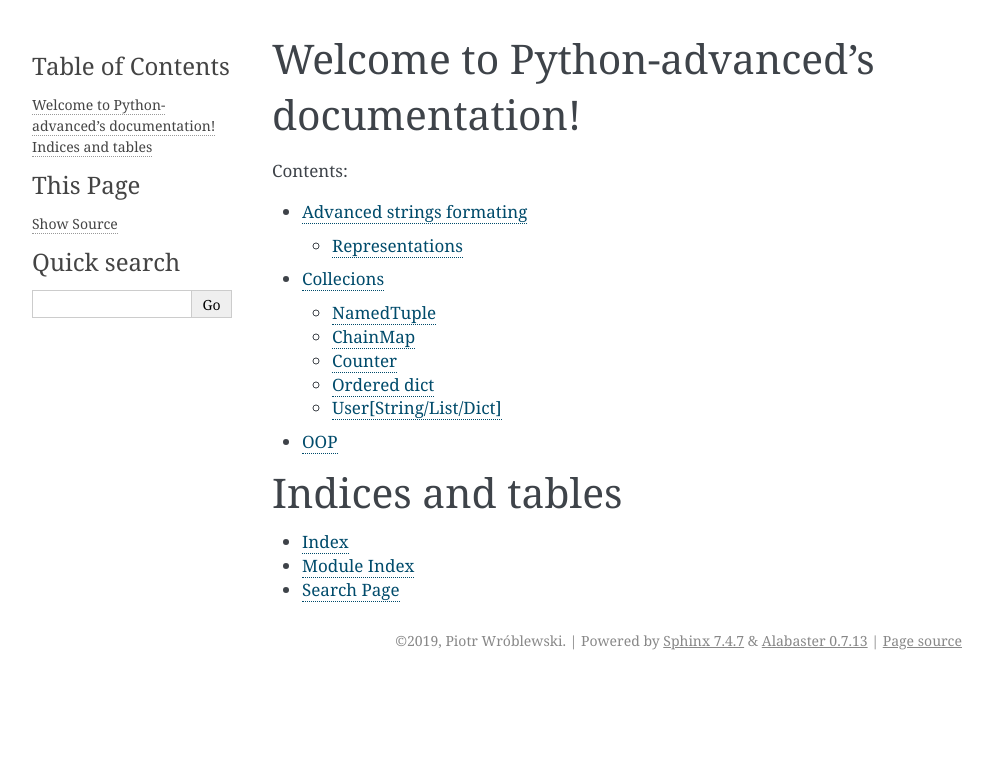
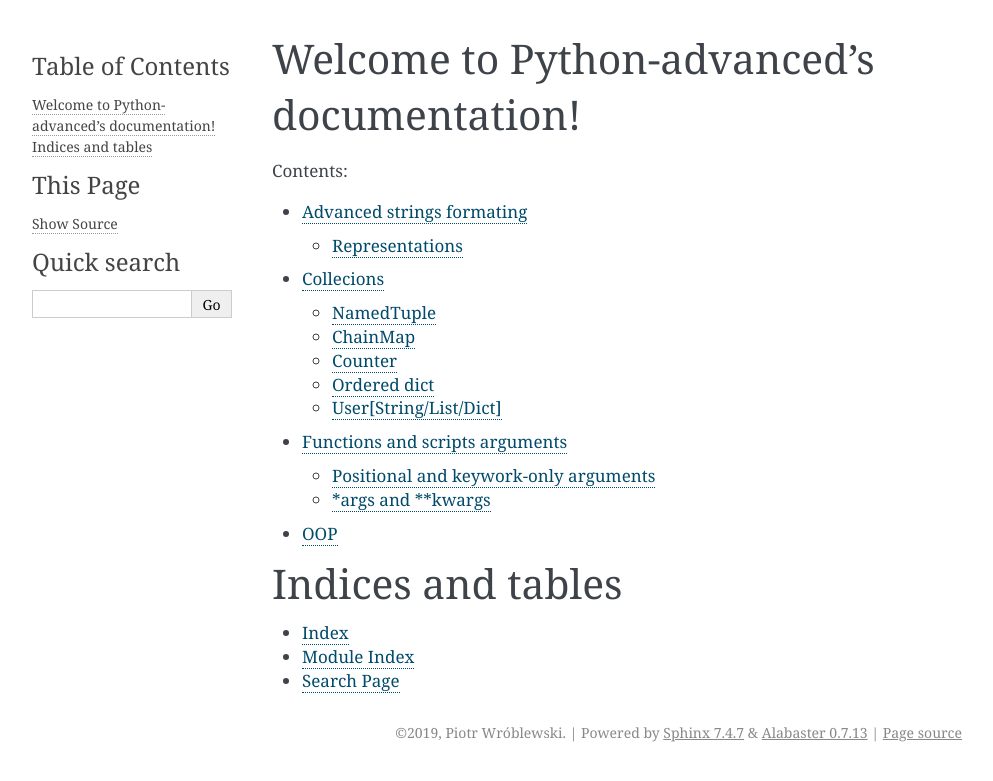
Before and after one commit to WoodenBackpack/Python-advanced, a Sphinx documentation site: the page built from source/index.rst, in a window 1280 px wide. Shown: the top 781 px of the page, without its empty margins (148-1141 px from the left). Built offline with Sphinx 7.4.7, drawn with Linux system fonts in a browser that asks for light colours; some of the changed lines change nothing that is shown.

Commit message:
function args

```diff
--- /dev/null
+++ b/source/args.rst
@@ -0,0 +1,98 @@
+Functions and scripts arguments
+*******************************
+
+=====================================
+Positional and keywork-only arguments
+=====================================
+
+  .. code-block:: python
+
+    def foo(a, b, c):
+      print(a, b, c)
+
+
+  .. code-block:: python
+
+    def foo(a, b, c, srt = False):
+      if srt : print(a, b, c)
+      else: print(sorted((a,b,c)))
+
+    foo(3, 5, 2)             # 3, 5, 2
+    foo(3, 5, 2, srt = True) # 2, 3, 5
+    foo(3, 5, 2, True)       # 2, 3, 5
+
+  How to avoid passing arguments implicity like in last function call?
+
+  .. code-block:: python
+
+    def foo(a, b, c, *, srt = False):
+      if srt : print(a, b, c)
+      else: print(sorted((a,b,c)))
+
+    foo(3, 5, 2)             # 3, 5, 2
+    foo(3, 5, 2, srt = True) # 2, 3, 5
+    foo(3, 5, 2, True)       # error
+
+  The "*" sign as a argument means that after this every argument should be passes explicitly as a named argument, but what if there is no default value and user must to provide that argument?
+
+  .. code-block:: python
+
+    def foo(a, b, c, *, srt):
+      if srt : print(a, b, c)
+      else: print(sorted((a,b,c)))
+
+    foo(3, 5, 2)              # TypeError: foo() missing 1 required keyword-only argument: 'srt'
+    foo(3, 5, 2, srt = True)  # 2, 3, 5
+    foo(3, 5, 2, srt = False) # 3, 5, 2
+    foo(3, 5, 2, True)        # TypeError: foo() takes 3 positional arguments but 4 were given
+
+=====================
+\*args and \*\*kwargs
+=====================
+
+  * What if we don't know how many arguments should be passed to our function?
+
+  .. code-block:: python
+
+    def foo(a, b, c, *args):
+      print(a, b, c)
+      print(" ".join(args))
+
+    foo(1,2,3)                        # 1, 2, 3
+    foo(1,2,3, "-b")                  # 1, 2, 3
+                                      # -b
+    foo(1,2,3, "-b", "-c" , "-quiet") # 1, 2, 3
+                                      # -b -c -quiet
+
+  * What if we want to user name every argument he will pass
+
+  .. code-block:: python
+
+    def foo(**kwargs):
+      print(kwargs)
+      for (name, value) in kwargs.items():
+        print(name + " = " + str(value))
+
+    foo(name = "adam", age = 20)
+    # {"name": "adam", "age": 20} kwargs is dictionary
+    # name = adam
+    # age = 20
+
+
+  .. code-block:: python
+
+    class Person:
+      def __init__(self, name, age):
+        self.name = name
+        self.age = age
+
+    class Suspect(Person):
+      def __init__(self, name, age, **additionalInformations):
+        super().__init__(name, age)
+        [self.__setattr__(name, value) for (name, value) in additionalInformations.items()]
+      def __str__(self):
+        return "; ".join([(itemName + " = " + str(itemValue)) for (itemName, itemValue) in self.__dict__.items()])
+
+    s = Suspect("Adam", 50, eyes="blue", scars="no")
+    print(s)
+    # name = Adam; age = 50; eyes = blue; scars = no
--- a/source/index.rst
+++ b/source/index.rst
@@ -12,6 +12,7 @@ Welcome to Python-advanced's documentation!
 
    strings_advanced
    collections
+   args
    oop
 
 
```
